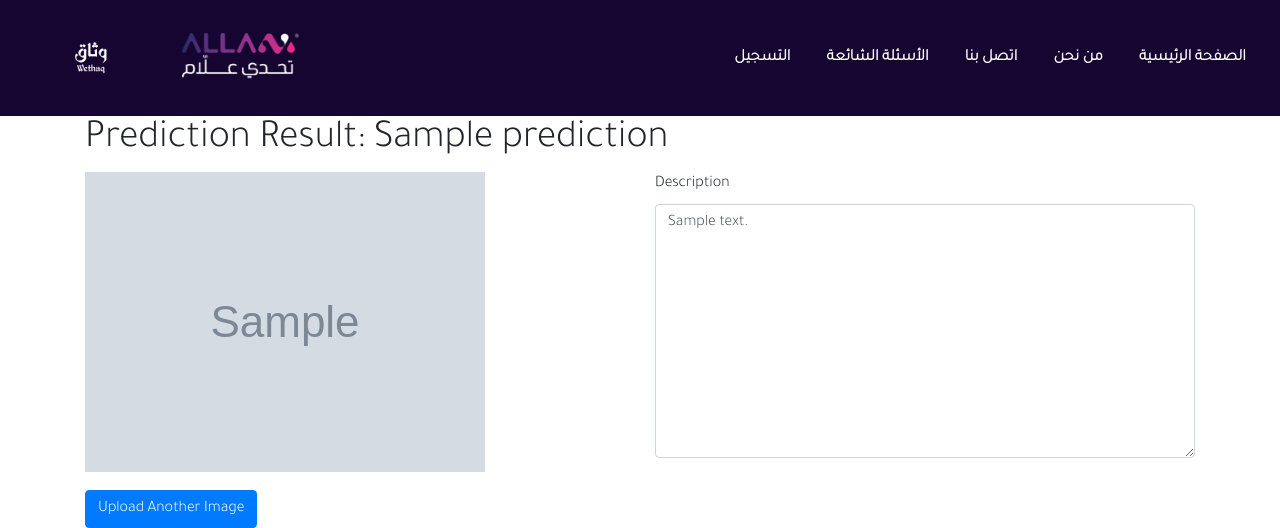
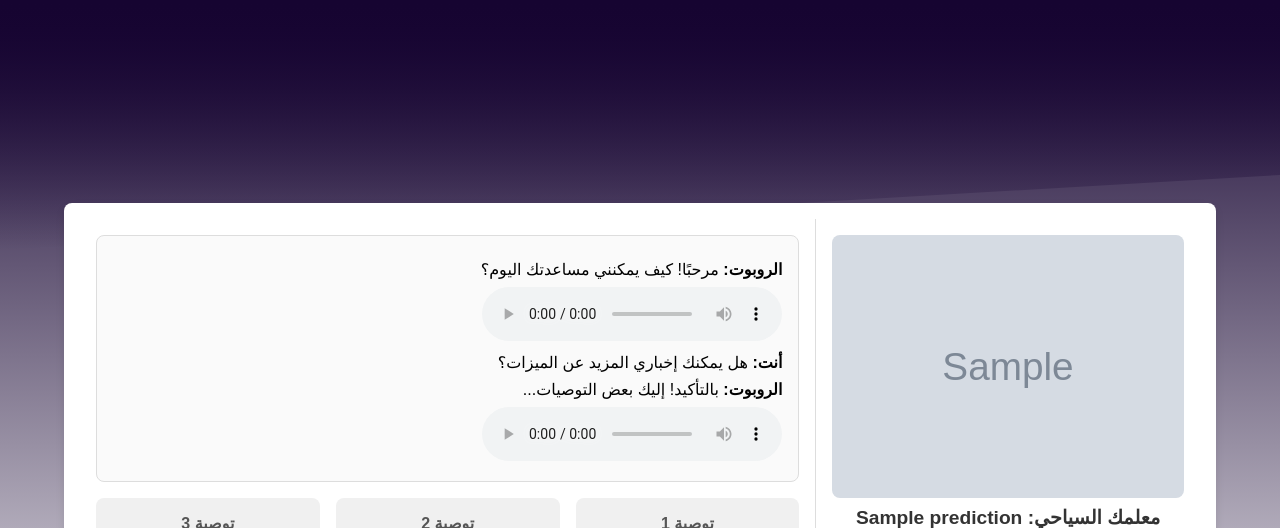
Before and after one commit to ghada233/Wethaq, a Flask app: template templates/result.html in a window 1280 px wide. Shown: the top 528 px of the page. Run offline with Flask 3, Linux system fonts and the light colour scheme; the template is opened without the code that fills it: most values are stand-ins (such as "Sample title", 1, 10 or a date in 2020); grey boxes marked "Sample" are stand-in pictures; grey boxes are pictures that could not be loaded.

Commit message:
Update result.html

```diff
--- a/templates/result.html
+++ b/templates/result.html
@@ -1,177 +1,224 @@
 <!DOCTYPE html>
-<html lang="en">
+<html lang="ar" dir="rtl">
 <head>
     <meta charset="UTF-8">
-    <meta http-equiv="X-UA-Compatible" content="IE=edge">
     <meta name="viewport" content="width=device-width, initial-scale=1.0">
+    <title>صفحة الدردشة الحية</title>
+    <style>
+        * {
+            margin: 0;
+            padding: 0;
+            box-sizing: border-box;
+            direction: rtl;
+        }
 
-      <!-- Bootstrap 4 CSS -->
-      <link rel="stylesheet" href="https://cdn.jsdelivr.net/npm/bootstrap@4.6.0/dist/css/bootstrap.min.css" integrity="sha384-B0vP5xmATw1+K9KRQjQERJvTumQW0nPEzvF6L/Z6nronJ3oUOFUFpCjEUQouq2+l" crossorigin="anonymous">
-      <!-- css custom  -->
-      <link rel="stylesheet" href="{{ url_for('static', filename='css/style.css') }}">
-      <!-- font icon  -->
-      <script defer src="https://use.fontawesome.com/releases/v5.15.3/js/all.js" integrity="sha384-haqrlim99xjfMxRP6EWtafs0sB1WKcMdynwZleuUSwJR0mDeRYbhtY+KPMr+JL6f" crossorigin="anonymous"></script>
-      <!-- google font  -->
-      <link href="https://fonts.googleapis.com/css2?family=Tajawal:wght@300&display=swap" rel="stylesheet">
+        body {
+            font-family: Arial, sans-serif;
+            display: flex;
+            justify-content: center;
+            align-items: center;
+            min-height: 100vh;
+            background: linear-gradient(180deg, #160431, transparent);
 
-    <title> Wethaq </title>
+        }
 
+        /* Wave and Gradient Background */
+        .wave {
+            position: absolute;
+            top: 0;
+            left: 0;
+            width: 100%;
+            height: 250px;
+            background: linear-gradient(180deg, #160431, transparent);
+            clip-path: polygon(0 0, 100% 0, 100% 70%, 0 100%);
+            z-index: -1;
+        }
+
+        .container {
+            display: flex;
+            flex-direction: column;
+            width: 90%;
+            max-width: 1200px;
+            gap: 1rem;
+            margin-top: 2rem;
+        }
+
+        .section {
+            display: flex;
+            flex-wrap: wrap;
+            background-color: #fff;
+            border-radius: 8px;
+            box-shadow: 0 4px 8px rgba(0, 0, 0, 0.1);
+            padding: 1rem;
+        }
+
+        .image-section {
+            flex: 1;
+            display: flex;
+            flex-direction: column;
+            align-items: center;
+            border-left: 1px solid #ddd;
+            padding: 1rem;
+        }
+
+        .image-section img {
+            max-width: 100%;
+            border-radius: 8px;
+        }
+
+        .image-section label {
+            margin-top: 0.5rem;
+            font-size: 1.2rem;
+            font-weight: bold;
+            color: #333;
+        }
+
+        .chat-section {
+            flex: 2;
+            display: flex;
+            flex-direction: column;
+            padding: 1rem;
+            gap: 1rem;
+        }
+
+        .chat-box {
+            flex: 1;
+            padding: 1rem;
+            border-radius: 8px;
+            border: 1px solid #ddd;
+            background-color: #fafafa;
+            overflow-y: auto;
+            max-height: 300px;
+        }
+
+        .chat-box p {
+            margin: 0.5rem 0;
+        }
+
+        .input-box {
+            display: flex;
+            gap: 0.5rem;
+        }
+
+        .input-box input[type="text"] {
+            flex: 1;
+            padding: 0.5rem;
+            border-radius: 4px;
+            border: 1px solid #ddd;
+            text-align: right;
+        }
+
+        /* Gradient Button */
+        .input-box button {
+            padding: 0.5rem 1rem;
+            border: none;
+            border-radius: 4px;
+            background: linear-gradient(135deg, #160431, #3b165c);
+            color: #fff;
+            cursor: pointer;
+            font-weight: bold;
+            transition: background 0.3s ease;
+        }
+
+        .input-box button:hover {
+            background: linear-gradient(135deg, #3b165c, #160431);
+        }
+
+        .recommendations {
+            display: flex;
+            gap: 1rem;
+        }
+
+        .recommendation-box {
+            flex: 1;
+            padding: 1rem;
+            background-color: #f0f0f0;
+            border-radius: 8px;
+            text-align: center;
+            font-weight: bold;
+            color: #555;
+        }
+
+        @media (max-width: 768px) {
+            .section {
+                flex-direction: column;
+            }
+
+            .image-section {
+                border-left: none;
+                border-bottom: 1px solid #ddd;
+            }
+        }
+                /* Upload Button in Image Section */
+                .upload-button {
+            margin-top: 0.5rem;
+            padding: 0.5rem 1rem;
+            border: none;
+            border-radius: 4px;
+            background: linear-gradient(135deg, #160431, #3b165c);
+            color: #fff;
+            cursor: pointer;
+            font-weight: bold;
+            transition: background 0.3s ease;
+        }
+
+        .upload-button:hover {
+            background: linear-gradient(135deg, #3b165c, #160431);
+        }
+    </style>
 </head>
 <body>
 
-          <!---------- nav bar --------------->
-          <section id="nav-bar">
-            <nav class="navbar navbar-expand-lg navbar-light">
-                <a class="navbar-brand text-white " href="#">
-                    <img src="{{ url_for('static', filename='img/وثاق.png') }}" alt="logo" style="
-                    height: 90px;"></a>
-                    <a class="navbar-brand text-white " href="#">
-                    <img src="{{ url_for('static', filename='img/صورة1.png') }}" alt="logo"></a>
-                <button class="navbar-toggler" type="button" data-toggle="collapse" data-target="#navbarNavDropdown" aria-controls="navbarNavDropdown" aria-expanded="false" aria-label="Toggle navigation">
-                    <i class="fas fa-bars"></i>
-                </button>
-                <div class="collapse navbar-collapse" id="navbarNavDropdown">
-                    <ul class="navbar-nav">
-                        <li class="nav-item active">
-                            <a class="nav-link text-white" href="{{ url_for('index') }}">الصفحة الرئيسية<span class="sr-only">(current)</span></a>
-                        </li>
-                    <li class="nav-item ">
-                        <a class="nav-link text-white" href="{{ url_for('about_us') }}"> من نحن </a>
-                    </li>
 
+<!-- Wave Background -->
+<div class="wave"></div>
 
-                    <li class="nav-item">
-                        <a class="nav-link text-white" href="{{ url_for('contact_us') }}">اتصل بنا</a>
-                    </li>
-                    <li class="nav-item">
-                        <a class="nav-link text-white" href="{{ url_for('FAQs') }}">الأسئلة الشائعة</a>
-                    </li>
-                    <li class="nav-item ">
-                      <a class="nav-link  text-white" href="{{ url_for('login') }}" > التسجيل
-                      </a>
-
-                  </li>
-
-                    </ul>
-                </div>
-            </nav>
-        </section>
-
-<!---->
-<!---------text and more sentense----------------->
-<div class="container container">
-  <h1>Prediction Result: {{ prediction }}</h1> <!-- Display the prediction result -->
-
-  <div class="row">
+<div class="container">
+    <div class="section">
+        {% if image_url %}
         <!-- Image Section -->
-      <div class="col-md-6">
-          {% if image_url %}
-              <div class="image-container">
-                  <img src="{{ image_url }}" alt="Uploaded Image" style="max-width: 100%; height: auto;">
-              </div>
+        <div class="image-section">
+            <img src="{{ image_url }}">
             {% else %}
             <p>No image to display</p>
         {% endif %}
+
+            <label>معلمك السياحي: {{ prediction }}</label>
+
+            <button class="upload-button">تحميل صورة جديدة</button>
         </div>
 
-      <!-- Textarea Section -->
-      <div class="col-md-6">
-          <div class="form-group">
-              <label for="description">Description</label>
-              <textarea id="responseText" class="form-control" rows="10">{{ generated_text }}</textarea>
+        <!-- Chat Section -->
+        <div class="chat-section">
+            <div class="chat-box">
+                <p><strong>الروبوت:</strong> مرحبًا! كيف يمكنني مساعدتك اليوم؟</p>
+                <audio controls>
+                    <source src="audio/greeting.mp3" type="audio/mpeg">
+                    متصفحك لا يدعم تشغيل الصوت.
+                </audio>
+
+                <p><strong>أنت:</strong> هل يمكنك إخباري المزيد عن الميزات؟</p>
+
+                <p><strong>الروبوت:</strong> بالتأكيد! إليك بعض التوصيات...</p>
+                <audio controls>
+                    <source src="audio/recommendation.mp3" type="audio/mpeg">
+                    متصفحك لا يدعم تشغيل الصوت.
+                </audio>
+            </div>
+            <div class="recommendations">
+                <div class="recommendation-box">توصية 1</div>
+                <div class="recommendation-box">توصية 2</div>
+                <div class="recommendation-box">توصية 3</div>
+            </div>
+            <div class="input-box">
+                <input type="text" placeholder="اكتب سؤالك هنا...">
+                <button>إرسال</button>
+            </div>
+
+
         </div>
     </div>
 </div>
 
-  <a href="{{ url_for('index') }}" class="btn btn-primary mt-3">Upload Another Image</a>
-</div>
-
-<div id="containermm" class="containermm">
-		<div id="chat" class="chat">
-			<div id="messages" class="messages"></div>
-			<input id="input" type="text" placeholder="Say something..." autocomplete="off" autofocus="true" />
-		</div>
-		<img src="bot.png" alt="Robot cartoon" height="500vh">
-	</div>
-
-<script>
-  const uploadArea = document.getElementById('upload-area');
-  const fileInput = document.getElementById('file-input');
-
-  uploadArea.addEventListener('dragover', (e) => {
-    e.preventDefault();
-    uploadArea.classList.add('dragover');
-  });
-
-  uploadArea.addEventListener('dragleave', () => {
-    uploadArea.classList.remove('dragover');
-  });
-
-  uploadArea.addEventListener('drop', (e) => {
-    e.preventDefault();
-    uploadArea.classList.remove('dragover');
-    const files = e.dataTransfer.files;
-    if (files.length > 0) {
-      fileInput.files = files;
-      handleFileUpload(files[0]);
-    }
-  });
-
-  uploadArea.addEventListener('click', () => {
-    fileInput.click();
-  });
-
-  fileInput.addEventListener('change', () => {
-    const file = fileInput.files[0];
-    if (file) {
-      handleFileUpload(file);
-    }
-  });
-
-  function handleFileUpload(file) {
-    console.log('File uploaded:', file.name);
-    // Handle file processing here (preview, upload, etc.)
-  }
-</script>
-<br>
-<br>
-<br>
-
-<!---------------- footer  ------------>
-<section class="footer">
-  <div class="card-body text-white">
-      <div class="container-fluid text-end">
-          <div class="row">
-              <div class="col-md-4">
-                  <h3 class="footertitle">وثاق</h3>
-                  <p class=" text-justify">
-                      "وثاق"، يمكن للمستخدمين استكشاف تراث المملكة بطرق جديدة ومبتكرة، مما يساهم في تحقيق أهداف تحدي "علاّم24". التطبيق لن يعزز فقط من قيمة التراث الثقافي، بل سيجذب المزيد من الزوار المحليين والدوليين إلى المملكة بفضل تجربة تفاعلية ممتعة وشاملة تعكس تنوع المملكة الثقافي والتاريخي.        </p>
-              </div>
-              <div class="col-md-4 text-center">
-                  <div class="social-mun ">
-                      <h4 class="footertitle pb-2 ">تابعنا على مواقع التواصل الاجتماعي</h4>
-                      <ul>
-                          <li><a href="#"><i class="fab fa-facebook-f"></i></a></li>
-                          <li><a href="#"><i class="fab fa-twitter"></i></a></li>
-                          <li><a href="#"><i class="fab fa-instagram"></i></a></li>
-                          <li><a href="#"><i class="fab fa-linkedin-in"></i></a></li>
-                      </ul>
-                  </div>
-                  <h6 class="footertitle pt-5 ">جميع الحقوق محفوظه &copy;وثاق</h6>
-              </div>
-              <div class="col-md-4">
-                  <h4 class="footertitle ">النشرة البريدية</h4>
-                  <p class="">  لتصلك مقالات اسبوعية من Wethaq
-                   </p>
-                  <input type="text" class="form-control w-75" id="email" placeholder="Wethaq@Wethaq.com"
-                      name="email">
-                  <p class=""><small>لن نستخدم بريدك خارج نطاق النشرة إطلاقًا</small></p>
-                  <button type="button" class="btn btn-primary">Submit</button>
-              </div>
-          </div>
-      </div>
-  </div>
-</section>
-
 </body>
 </html>
```
Lines whose indentation alone changed are shown as unchanged.
